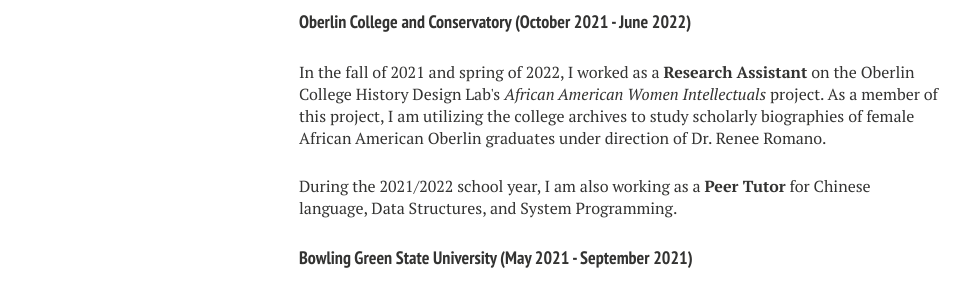
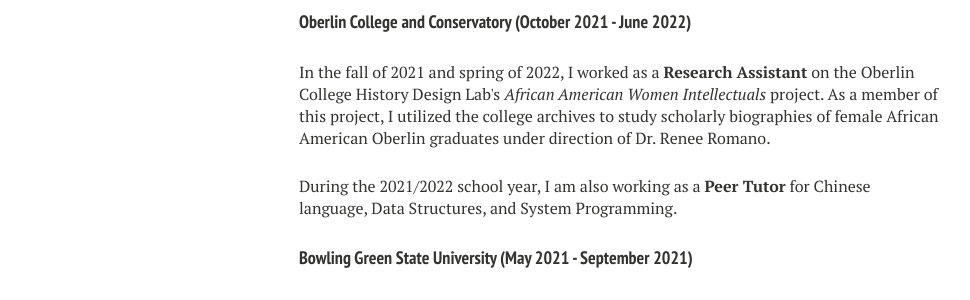
Before and after one commit to nathanenglehart/nathanenglehart.github.io, a Jekyll site: the page built from cv.md, in a window 1280 px wide. Shown: the part 833-1133 px from the top of the page, without its empty margins (21-991 px from the left). Built offline with Jekyll 4.4.1, drawn with Linux system fonts in a browser that asks for light colours; nearby versions of some CDN libraries.

Commit message:
Update cv.html

```diff
--- a/_layouts/cv.html
+++ b/_layouts/cv.html
@@ -64,7 +64,7 @@
       <p class="paragraph">I am currently working as a <strong>Research Assistant</strong> for Dr. Charles Wallace of the Michigan Technological University Computer Science Department on modeling Michigan statutory expungement law by writing code in Alloy that utilizes logical mathematical models. </p>
 
       <h4>Oberlin College and Conservatory (October 2021 - June 2022)</h4>
-      <p class="paragraph">In the fall of 2021 and spring of 2022, I worked as a <strong>Research Assistant</strong> on the Oberlin College History Design Lab's <i>African American Women Intellectuals</i> project. As a member of this project, I am utilizing the college archives to study scholarly biographies of female African American Oberlin graduates under direction of Dr. Renee Romano. </p>
+      <p class="paragraph">In the fall of 2021 and spring of 2022, I worked as a <strong>Research Assistant</strong> on the Oberlin College History Design Lab's <i>African American Women Intellectuals</i> project. As a member of this project, I utilized the college archives to study scholarly biographies of female African American Oberlin graduates under direction of Dr. Renee Romano. </p>
       <!--<p style="margin-top: 1.625rem !important;" class="paragraph">During the fall of 2021 and spring of 2022, I am working as a <strong>Data Structures Tutor</strong> for Oberlin data structures lectures (CSCI 151), conducting one-on-one and group sessions in which we cover topics including queues, stacks, heaps, trees, hash maps, linked lists, sorting algorithms, and dynamic programming.</p>
       <p style="margin-top: 1.625rem !important;" class="paragraph">I am also working as a <strong>Chinese Tutor</strong> for Oberlin's elementary Chinese (CHIN 101) and intermediate Chinese lectures (CHIN 201), during the fall of 2021. This includes teaching tones, fundamental grammatical structures, and text comprehension. </p>-->
       <p style="margin-top: 1.625rem !important;" class="paragraph">During the 2021/2022 school year, I am also working as a <strong>Peer Tutor</strong> for Chinese language, Data Structures, and System Programming.</p>
```
